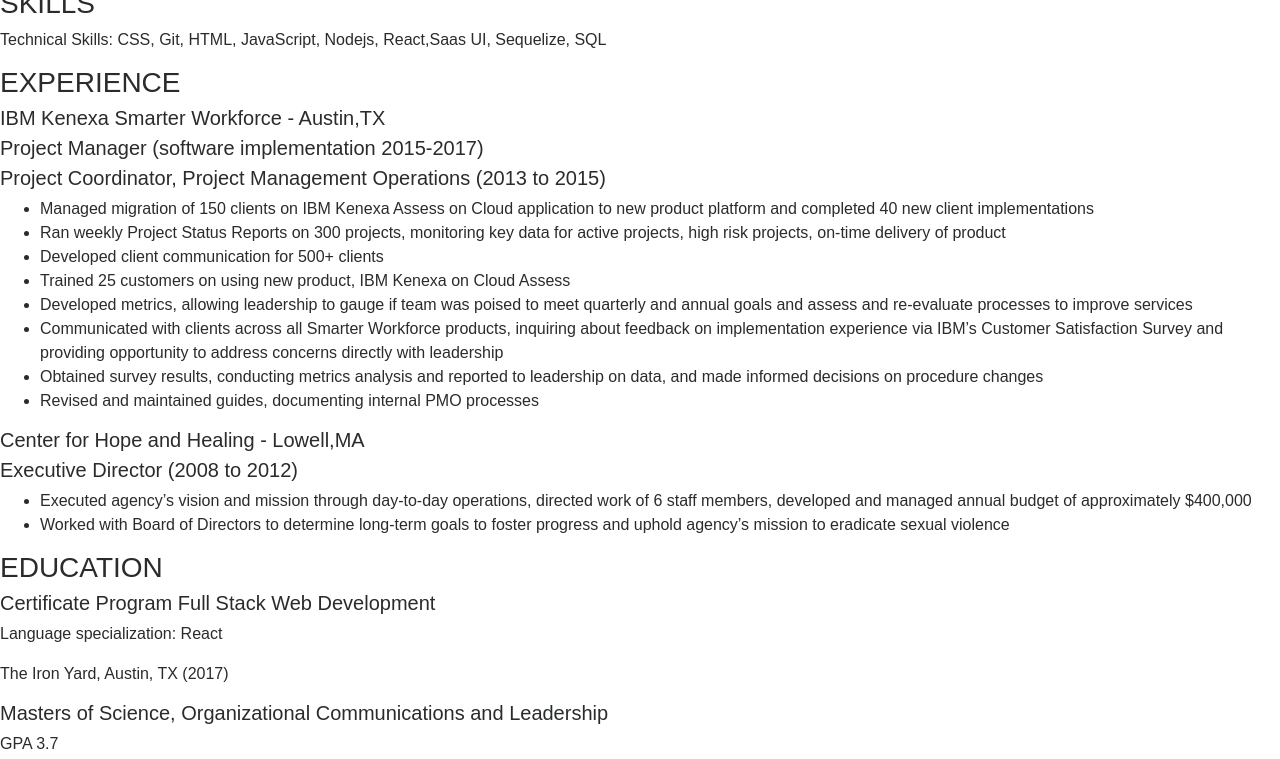
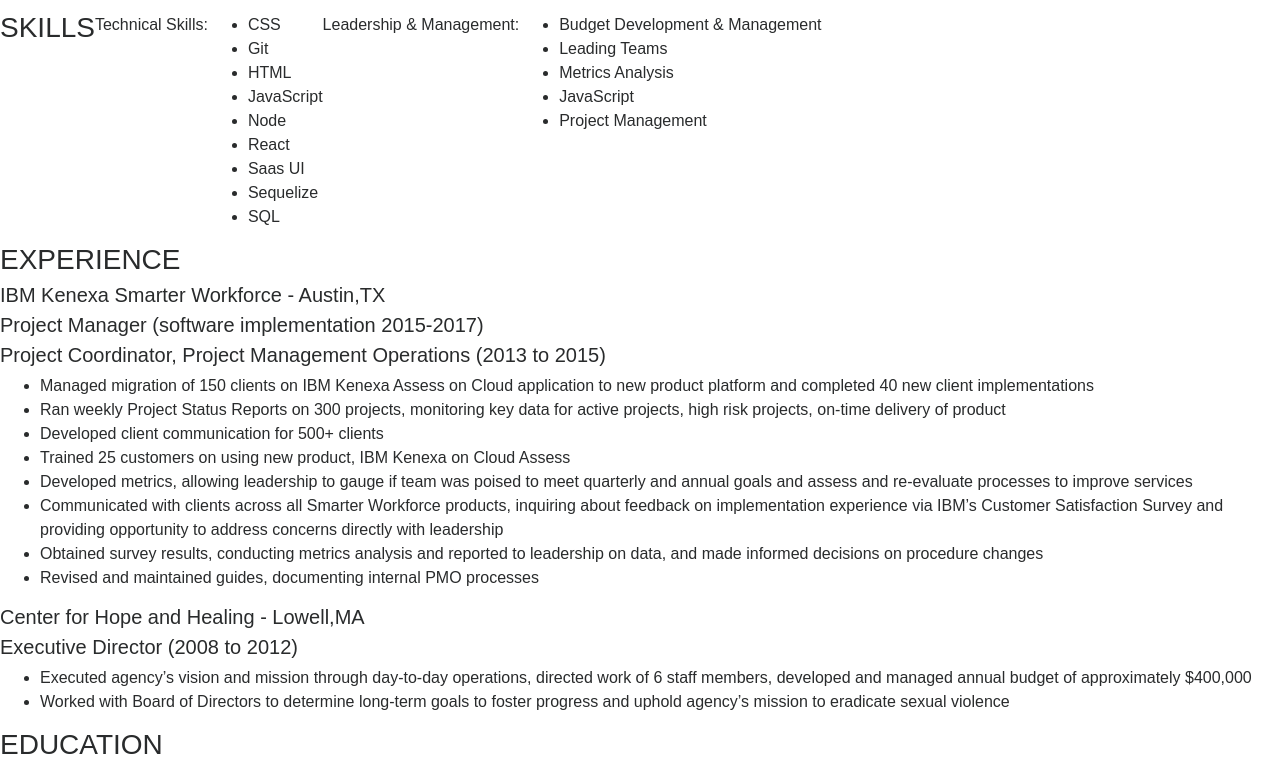
Before and after one commit to Smahima/smahima.github.io, a React app: page /resume in a window 1280 px wide. Shown: the part 341-1100 px from the top of the page. Built offline with nearby package versions, Linux system fonts and the light colour scheme.

Commit message:
added soft skills and formatted into columns

```diff
--- a/src/components/Resume.js
+++ b/src/components/Resume.js
@@ -1,5 +1,4 @@
 import React, { Component } from 'react';
-import { NavLink } from 'react-router-dom';
 import resumepdf from '../documents/Subramanian_Mahima_Résumé.pdf';
 
 
@@ -11,6 +10,9 @@
 
        <div className="resume">
 
+       <div className="resume-download">
+         <a id="download" href={resumepdf}>PDF of Resume to Download </a>
+       </div>
          <div className="resume-header">
            <h2> Mahima Subramanian</h2>
            <h3> Front End Web Developer</h3>
@@ -21,7 +23,27 @@
 
          <div className="skills">
            <h3> SKILLS </h3>
-           <p><span>Technical Skills: </span>CSS, Git, HTML, JavaScript, Nodejs, React,Saas UI, Sequelize, SQL </p>
+           <p>Technical Skills:</p>
+           <ul>
+            <li>CSS</li>
+            <li>Git</li>
+            <li>HTML</li>
+            <li>JavaScript</li>
+            <li>Node</li>
+            <li>React</li>
+            <li>Saas UI</li>
+            <li>Sequelize</li>
+            <li>SQL</li>
+          </ul>
+
+          <p>Leadership & Management:</p>
+          <ul>
+           <li>Budget Development & Management</li>
+           <li>Leading Teams</li>
+           <li>Metrics Analysis</li>
+           <li>JavaScript</li>
+           <li>Project Management </li>
+          </ul>
          </div>
 
          <div className="experience">
--- a/src/styles/index.css
+++ b/src/styles/index.css
@@ -59,6 +59,10 @@
   margin-bottom: 0;
 }
 
+.skills {
+  display: flex;
+  flex-direction: row;
+}
 
 
 .header {
```
